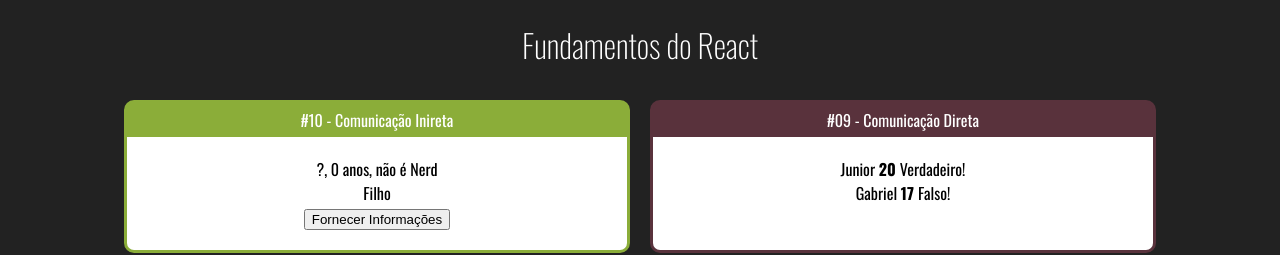
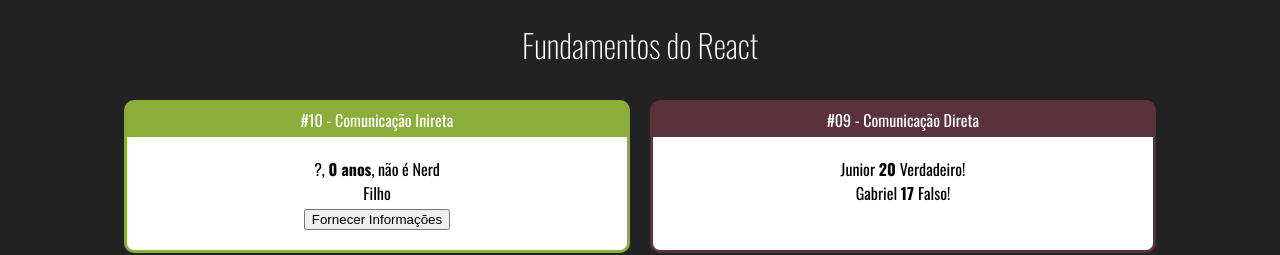
Before and after one commit to P4ul1t0s/fundamentos-react, a React (Create React App) app: page / in a window 1280 px wide. Shown: the top 255 px of the page. Built offline with nearby package versions, Linux system fonts and the light colour scheme.

Commit message:
Componente com estado

```diff
--- a/src/components/comunication/IndiretaFilho.jsx
+++ b/src/components/comunication/IndiretaFilho.jsx
@@ -1,11 +1,14 @@
 export default p => {
     const cb = p.quandoClicar
+    const gerarIdade = () => parseInt(Math.random() * (20) + 50)
+    const isNerd = () => Math.random() > 0.5
+
     return(
         <div>
             <div>
                 Filho
             </div>
-            <button onClick={() => cb('João', 53, true)}>
+            <button onClick={() => cb('João', gerarIdade(), isNerd())}>
                 Fornecer Informações
             </button>
         </div>
--- a/src/components/comunication/IndiretaPai.jsx
+++ b/src/components/comunication/IndiretaPai.jsx
@@ -1,21 +1,23 @@
+import {useState} from 'react'
 import IndiretaFilho from "./IndiretaFilho"
 
 export default p => {
-    let nome = '?'
-    let idade = 0
-    let nerd = false
+    const [nome, setNome] = useState('?')
+    const [idade, setIdade] = useState(0)
+    const [nerd, setNerd] = useState(false)
+
     function fornecerInformacoes(nomeP, idadeP, nerdP){
-        nome = nomeP
-        idade = idadeP
-        nerd = nerdP
+        setNome(nomeP)
+        setIdade(idadeP)
+        setNerd(nerdP)
     }
 
     return(
         <div>
             <div>
                 <span>{nome}, </span>
-                <span>{idade} anos, </span>
-                <span>{nerd ? 'é Nerd' : 'não é Nerd'}</span>
+                <strong>{idade} anos</strong>
+                <span>, {nerd ? 'é Nerd' : 'não é Nerd'}</span>
             </div>
             <IndiretaFilho quandoClicar={fornecerInformacoes}/>
         </div>
```
